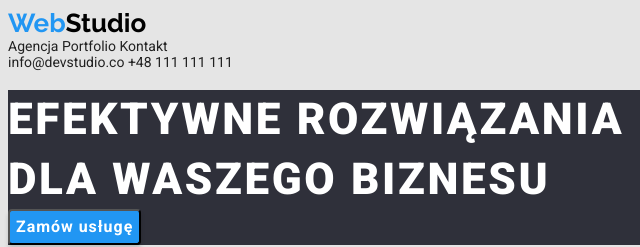
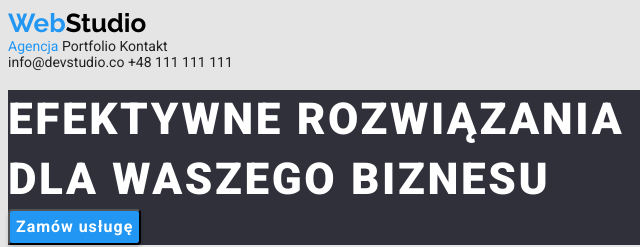
Before and after one commit to PaulinaStachPluskowska/-goit-markup-hw-02, a plain HTML site: page index.html in a window 1280 px wide. In both pictures the pointer is over the link "Agencja". Shown: the top 247 px of the page, 0-640 px from the left. Drawn offline with Linux system fonts and the light colour scheme.

Commit message:
Update styles.css
-wrong var correction

```diff
--- a/css/styles.css
+++ b/css/styles.css
@@ -66,7 +66,7 @@ body {
 .header-link:active,
 .header-link:focus,
 .header-link:hover {
-  color: var(--action-color);
+  color: var(--link-color);
 }
 
 .header-contact-elmnt {
```
